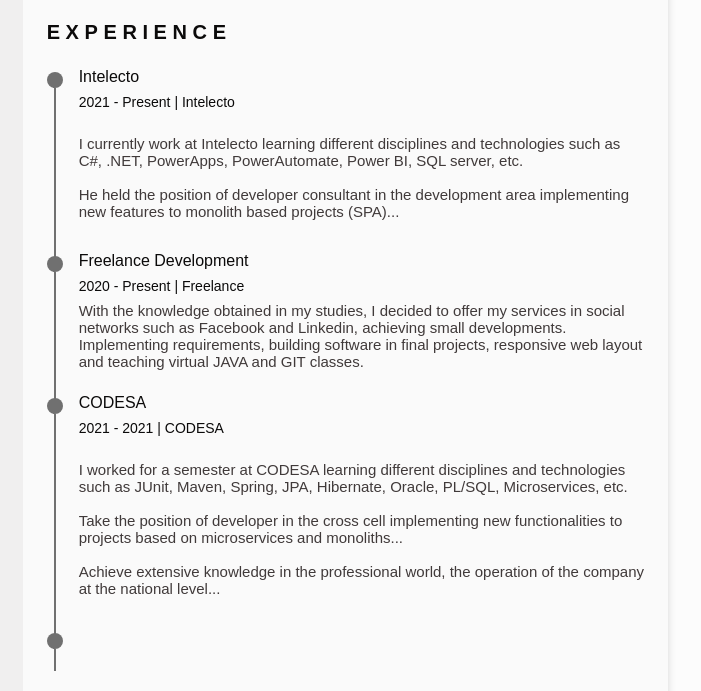
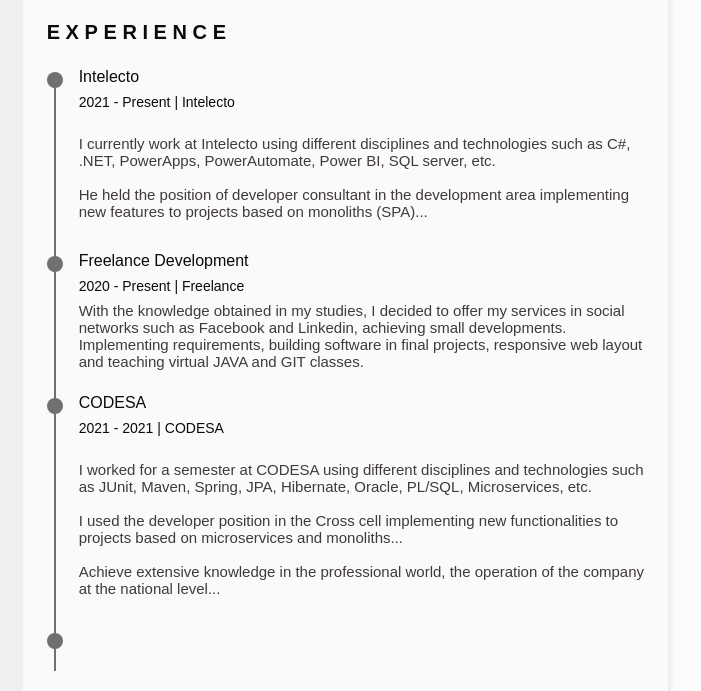
Before and after one commit to alejandrosergio/Curriculum-Vitae-En, a plain HTML site: page index.html in a window 1280 px wide. Shown: the part 214-905 px from the top of the page, 456-1157 px from the left. Drawn offline with nearby package versions, Linux system fonts and the light colour scheme; a web font is replaced by a local one.

Commit message:
Update experience #2

```diff
--- a/index.html
+++ b/index.html
@@ -387,9 +387,9 @@
                                     <h3 class="experience__title">Intelecto</h3>
                                     <span class="experience__company">2021 - Present | Intelecto</span>
                                     <br class="expereince__description">
-                                    I currently work at Intelecto learning different disciplines and technologies such as C#, .NET, PowerApps, PowerAutomate, Power BI, SQL server, etc.
+                                    I currently work at Intelecto using different disciplines and technologies such as C#, .NET, PowerApps, PowerAutomate, Power BI, SQL server, etc.
                                     <br><br>
-                                    He held the position of developer consultant in the development area implementing new features to monolith based projects (SPA)...
+                                    He held the position of developer consultant in the development area implementing new features to projects based on monoliths (SPA)...
                                     </p>
                                 </div>
                             </div>
@@ -417,9 +417,9 @@
                                     <h3 class="experience__title">CODESA</h3>
                                     <span class="experience__company">2021 - 2021 | CODESA</span>
                                     <br class="expereince__description">
-                                    I worked for a semester at CODESA learning different disciplines and technologies such as JUnit, Maven, Spring, JPA, Hibernate, Oracle, PL/SQL, Microservices, etc.
+                                    I worked for a semester at CODESA using different disciplines and technologies such as JUnit, Maven, Spring, JPA, Hibernate, Oracle, PL/SQL, Microservices, etc.
                                     <br><br>
-                                    Take the position of developer in the cross cell implementing new functionalities to projects based on microservices and monoliths...
+                                    I used the developer position in the Cross cell implementing new functionalities to projects based on microservices and monoliths...
                                     <br><br>
                                     Achieve extensive knowledge in the professional world, the operation of the company at the national level...
                                     </p>
```
